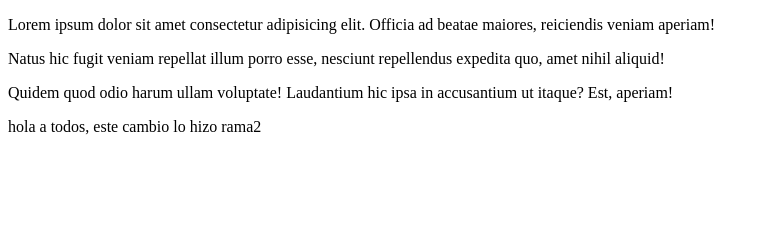
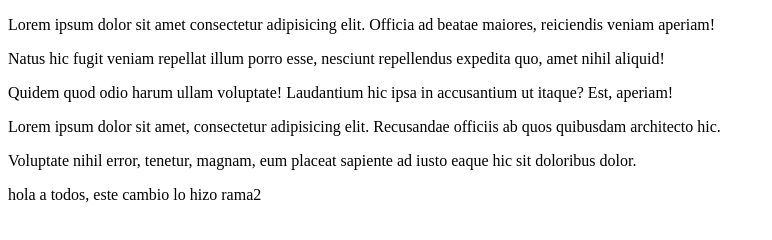
Before and after one commit to ariel-funes/prueba-Git-1, a plain HTML site: page index.html in a window 1280 px wide. Shown: the whole page, without its empty margins (0-772 px from the left). Drawn offline with Linux system fonts and the light colour scheme.

Commit message:
cambio de ultima

```diff
--- a/index.html
+++ b/index.html
@@ -10,6 +10,11 @@
     <p>Lorem ipsum dolor sit amet consectetur adipisicing elit. Officia ad beatae maiores, reiciendis veniam aperiam!</p>
     <p>Natus hic fugit veniam repellat illum porro esse, nesciunt repellendus expedita quo, amet nihil aliquid!</p>
     <p>Quidem quod odio harum ullam voluptate! Laudantium hic ipsa in accusantium ut itaque? Est, aperiam!</p>
+<section>
+    <p>Lorem ipsum dolor sit amet, consectetur adipisicing elit. Recusandae officiis ab quos quibusdam architecto hic.</p>
+    <p>Voluptate nihil error, tenetur, magnam, eum placeat sapiente ad iusto eaque hic sit doloribus dolor.</p>
+</section>
+
 
     <footer>
         <p>hola a todos, este cambio lo hizo rama2</p>
```
